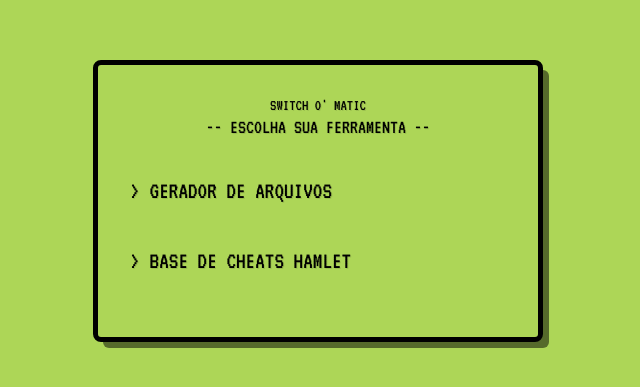
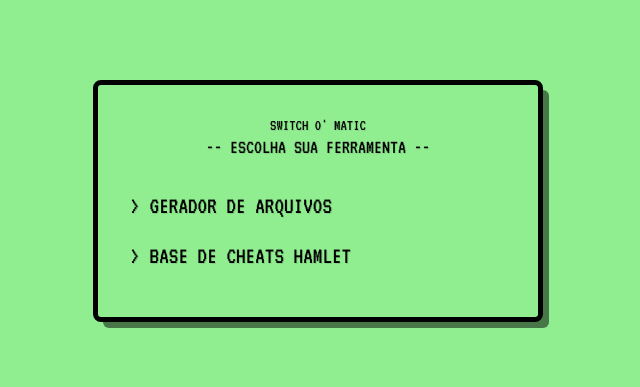
Before and after one commit to ewertonbrm/omatic, a plain HTML site: page index.html in a window 1280 px wide. Shown: the part 199-586 px from the top of the page, without its empty margins (322-962 px from the left). Drawn offline with nearby package versions, Linux system fonts and the light colour scheme.

Commit message:
Update index.html

```diff
--- a/index.html
+++ b/index.html
@@ -13,7 +13,7 @@
 
         /* Definindo as cores do tema */
         :root {
-            --pager-green: #ADD657; /* Verde limão clássico de pager */
+            --pager-green: #90EE90; /* Verde limão clássico de pager (Corrigido para o tom consistente) */
             --pager-black: #000000;
         }
 
@@ -58,23 +58,27 @@
 
         .menu-options li {
             font-size: 1.5rem;
-            margin-bottom: 1rem;
+            margin-bottom: 0.5rem; /* Reduz margem para itens mais juntos */
             text-transform: uppercase;
         }
 
         .menu-options a {
             color: var(--pager-black);
             text-decoration: none;
-            display: block;
-            padding: 0.5rem 0;
-            border-bottom: 2px solid transparent; /* Linha sutil para interação */
-            transition: border-bottom 0.1s;
+            display: inline-block; /* Permite que o fundo e a sombra se ajustem ao texto */
+            padding: 0.2rem 0.5rem; /* Padding horizontal e vertical para o efeito de fundo */
+            margin-left: -0.5rem; /* Compensar o padding para manter o alinhamento */
+            transition: all 0.1s ease-in-out;
+            position: relative;
+            z-index: 1; /* Garante que o link esteja acima da sombra */
         }
 
-        /* Efeito de destaque ao passar o mouse */
+        /* Efeito de destaque no hover/focus: Linha sombreada/fundo sólido */
         .menu-options a:hover, .menu-options a:focus {
-            color: #ff0000; /* Destaque em vermelho para contraste */
-            border-bottom: 2px solid var(--pager-black);
+            color: var(--pager-green); /* Inverte a cor do texto para o verde limão */
+            background-color: var(--pager-black); /* Fundo sólido preto para o efeito de seleção */
+            outline: none; /* Remove o outline padrão do focus */
+            box-shadow: 2px 2px 0px 0px rgba(0, 0, 0, 0.5); /* Sombra preta dura para profundidade de "pixel" */
         }
 
         .menu-options a::before {
```
